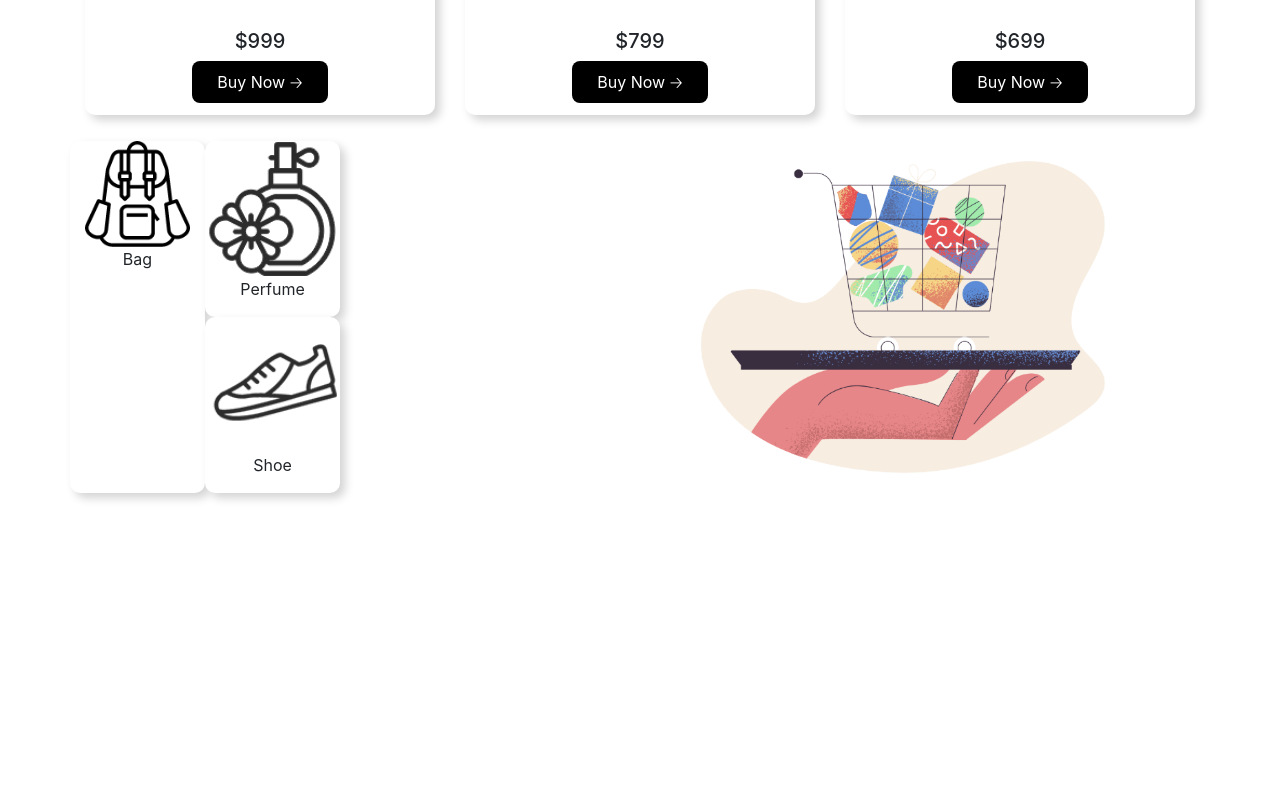
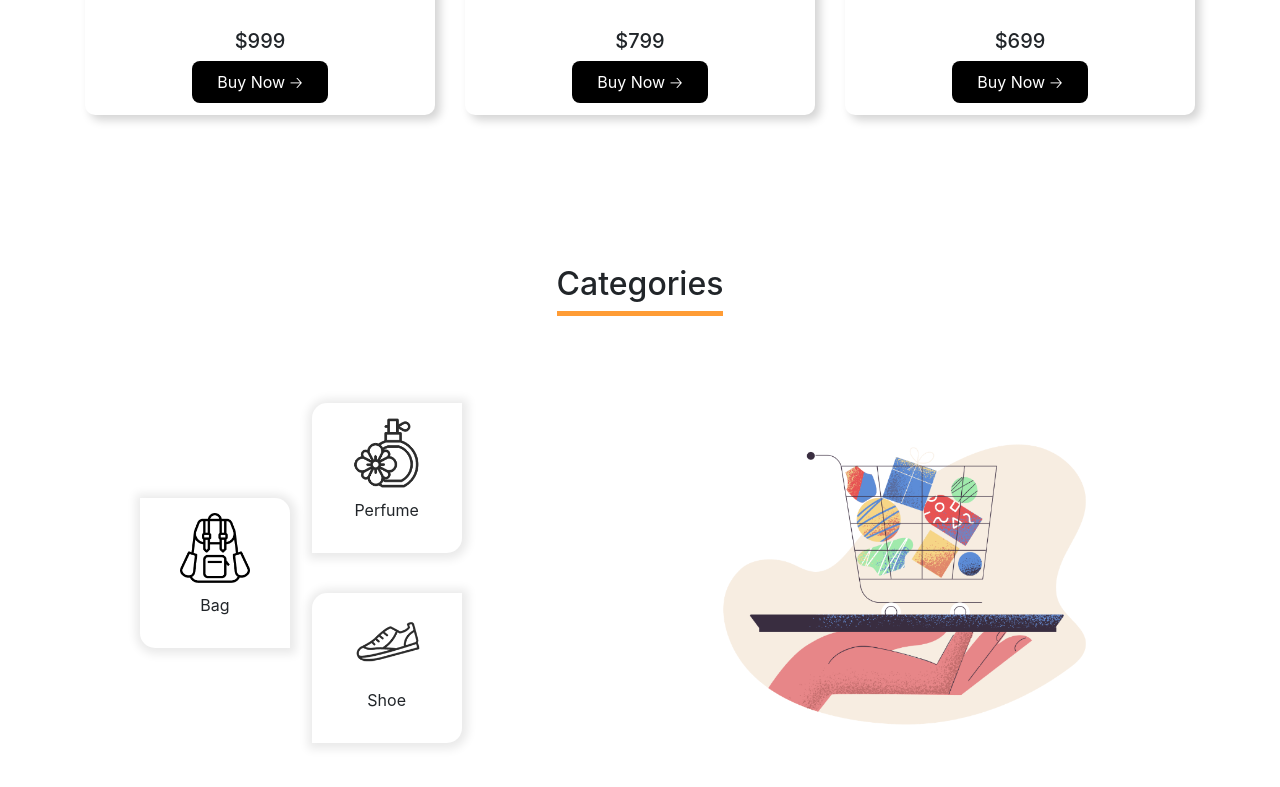
Before and after one commit to sabuz796/hot-gadgets, a plain HTML site: page index.html in a window 1280 px wide. Shown: the part 1808-2595 px from the top of the page. Before the commit the page ends 2327 px from the top, so only its background shows below. Drawn offline with nearby package versions, Linux system fonts and the light colour scheme.

Commit message:
finished

```diff
--- a/css/style.css
+++ b/css/style.css
@@ -1,18 +1,16 @@
 .card-footer {
-  background-color:transparent;
+	background-color: transparent;
 	border: none;
 }
-.card{
+.card {
 	border: none;
 	box-shadow: 5px 5px 10px lightgrey;
 	border-radius: 10px;
-
 }
-.card img{
+.card img {
 	width: 200px;
-
 }
-.card-deck{
+.card-deck {
 	text-align: center;
 }
 .see-all {
@@ -20,7 +18,7 @@
 	color: orange;
 	margin-top: 100px;
 }
-.buy-now-button{
+.buy-now-button {
 	/* background-image: linear-gradient(to bottom, #30475e 0%, #1b262c 100%); */
 	color: white;
 	border: none;
@@ -34,23 +32,74 @@
 	width: 45px;
 	height: 10px;
 	/* border: 5px solid black; */
-    background-image: linear-gradient(45deg, #FF9C35, #FFD019);
+	background-image: linear-gradient(45deg, #ff9c35, #ffd019);
 }
-.carousel-indicators li{
+.carousel-indicators li {
 	border-radius: 50px;
 	width: 20px;
 	height: 8px;
 	background-color: lightgrey;
 	border-top: 0px solid transparent;
 	border-bottom: 0px solid transparent;
+}
+.categories img {
+	width: 100%;
+}
+.card-d {
+	padding: 50px 60px;
+}
+.bag-card {
+	padding: 50px 60px;
+}
+
+/* fix */
+.container.cat-section {
+	padding: 150px 70px;
+}
+
+.cat-section h2{
+	margin-bottom: 100px;
+
 
 }
-.categories img{
-  width: 100%;
+.span{
+	border-bottom: 5px solid #ff9c35;
+	padding-bottom: 8px;
 }
-.card-d{
-  padding: 50px 60px;
+
+.cat {
+	background: #ffff;
+	box-shadow: 1px 1px 10px 5px #eaeaea;
+	text-align: center;
+	width: 150px;
+	height: 150px;
+	padding: 15px;
+	margin-bottom: 40px;
+
 }
-.bag-card{
-  padding: 50px 60px;
+
+.cat-border-1{
+	border-top-right-radius: 15px;
+	border-bottom-left-radius: 15px;
 }
+
+.cat-border-2{
+	border-top-left-radius: 15px;
+	border-bottom-right-radius: 15px;
+}
+
+.cat-border-3{
+	border-top-left-radius: 15px;
+	border-bottom-right-radius: 15px;
+}
+
+.cat img {
+	height: 70px;
+	text-align: center;
+	margin-bottom: 10px;
+}
+
+.thumbnail img {
+	max-width: 100%;
+	height: auto;
+}
--- a/index.html
+++ b/index.html
@@ -2,11 +2,11 @@
 <html lang="en">
 
 <head>
-  <meta charset="UTF-8">
-  <meta name="viewport" content="width=device-width, initial-scale=1.0">
-  <meta http-equiv="X-UA-Compatible" content="ie=edge">
-  <link rel="stylesheet" href="https://stackpath.bootstrapcdn.com/bootstrap/4.4.1/css/bootstrap.min.css" integrity="sha384-Vkoo8x4CGsO3+Hhxv8T/Q5PaXtkKtu6ug5TOeNV6gBiFeWPGFN9MuhOf23Q9Ifjh" crossorigin="anonymous">
-  <link rel="stylesheet" href="css/style.css">
+	<meta charset="UTF-8" />
+	<meta name="viewport" content="width=device-width, initial-scale=1.0" />
+	<meta http-equiv="X-UA-Compatible" content="ie=edge" />
+	<link rel="stylesheet" href="https://stackpath.bootstrapcdn.com/bootstrap/4.4.1/css/bootstrap.min.css" integrity="sha384-Vkoo8x4CGsO3+Hhxv8T/Q5PaXtkKtu6ug5TOeNV6gBiFeWPGFN9MuhOf23Q9Ifjh" crossorigin="anonymous" />
+	<link rel="stylesheet" href="css/style.css" />
 	<title>Hot Gadgets</title>
 </head>
 
@@ -15,7 +15,7 @@
 	<div class="container">
 		<nav class="navbar navbar-expand-lg navbar-light bg-light">
 			<a class="navbar-brand" href="#">
-        <img src="images/logo.png" alt="">
+				<img src="images/logo.png" alt="" />
 			</a>
 			<button class="navbar-toggler" type="button" data-toggle="collapse" data-target="#navbarNavAltMarkup" aria-controls="navbarNavAltMarkup" aria-expanded="false" aria-label="Toggle navigation">
 				<span class="navbar-toggler-icon"></span>
@@ -41,15 +41,19 @@
 				<li data-target="#carouselExampleIndicators" data-slide-to="2"></li>
 			</ol>
 			<div class="carousel-inner">
-        <div class="carousel-item active">\
+				<div class="carousel-item active">
+					\
 					<div class="row d-flex  align-items-center">
 						<div class="col-md-6">
 							<h1>Mackbook Pro</h1>
-              <p>Contrary to popular belief, Lorem Ipsum is not simply random text. It has roots in a piece of classical Latin literature.</p>
-              <button class="buy-now-button">Buy Now &#129122; </button>
+							<p>
+								Contrary to popular belief, Lorem Ipsum is not simply random
+								text. It has roots in a piece of classical Latin literature.
+							</p>
+							<button class="buy-now-button">Buy Now &#129122;</button>
 						</div>
 						<div class="col-md-6">
-              <img src="images/banner-products/slider-2.png" class="d-block w-100" alt="...">
+							<img src="images/banner-products/slider-2.png" class="d-block w-100" alt="..." />
 						</div>
 					</div>
 				</div>
@@ -57,11 +61,14 @@
 					<div class="row align-items-center">
 						<div class="col-md-6">
 							<h1>Mackbook Pro</h1>
-              <p>Contrary to popular belief, Lorem Ipsum is not simply random text. It has roots in a piece of classical Latin literature.</p>
-              <button class="buy-now-button">Buy Now &#129122; </button>
+							<p>
+								Contrary to popular belief, Lorem Ipsum is not simply random
+								text. It has roots in a piece of classical Latin literature.
+							</p>
+							<button class="buy-now-button">Buy Now &#129122;</button>
 						</div>
 						<div class="col-md-6">
-              <img src="images/banner-products/slider-1.png" class="d-block w-100" alt="...">
+							<img src="images/banner-products/slider-1.png" class="d-block w-100" alt="..." />
 						</div>
 					</div>
 				</div>
@@ -69,11 +76,14 @@
 					<div class="row align-items-center">
 						<div class="col-md-6">
 							<h1>Mackbook Pro</h1>
-              <p>Contrary to popular belief, Lorem Ipsum is not simply random text. It has roots in a piece of classical Latin literature.</p>
-              <button class="buy-now-button">Buy Now &#129122; </button>
+							<p>
+								Contrary to popular belief, Lorem Ipsum is not simply random
+								text. It has roots in a piece of classical Latin literature.
+							</p>
+							<button class="buy-now-button">Buy Now &#129122;</button>
 						</div>
 						<div class="col-md-6">
-              <img src="images/banner-products/slider-3.png" class="d-block w-100" alt="...">
+							<img src="images/banner-products/slider-3.png" class="d-block w-100" alt="..." />
 						</div>
 					</div>
 				</div>
@@ -99,32 +109,41 @@
 		</div>
 		<div class="card-deck">
 			<div class="card">
-        <img class="mx-auto" src="images/phone/phone-2.png" class="card-img-top" alt="...">
+				<img class="mx-auto" src="images/phone/phone-2.png" class="card-img-top" alt="..." />
 				<div class="card-body">
 					<h5 class="card-title">Card title</h5>
-          <p class="card-text">Lorem ipsum dolor sit amet, consectetur adipisicing elit. Numquam, eius.</p>
+					<p class="card-text">
+						Lorem ipsum dolor sit amet, consectetur adipisicing elit. Numquam,
+						eius.
+					</p>
 				</div>
 				<div class="card-footer">
 					<h5>$999</h5>
-          <button class="buy-now-button">Buy Now &#129122; </button>
+					<button class="buy-now-button">Buy Now &#129122;</button>
 				</div>
 			</div>
 			<div class="card">
-        <img class="mx-auto" src="images/phone/phone-3.png" class="card-img-top" alt="...">
+				<img class="mx-auto" src="images/phone/phone-3.png" class="card-img-top" alt="..." />
 				<div class="card-body">
 					<h5 class="card-title">Card title</h5>
-          <p class="card-text">Lorem ipsum dolor sit amet, consectetur adipisicing elit. Esse, quasi.</p>
+					<p class="card-text">
+						Lorem ipsum dolor sit amet, consectetur adipisicing elit. Esse,
+						quasi.
+					</p>
 				</div>
 				<div class="card-footer">
 					<h5>$799</h5>
-          <button class="buy-now-button">Buy Now &#129122; </button>
+					<button class="buy-now-button">Buy Now &#129122;</button>
 				</div>
 			</div>
 			<div class="card">
-        <img class="mx-auto" src="images/phone/phone-1.png" class="card-img-top" alt="...">
+				<img class="mx-auto" src="images/phone/phone-1.png" class="card-img-top" alt="..." />
 				<div class="card-body">
 					<h5 class="card-title">Card title</h5>
-          <p class="card-text">Lorem ipsum dolor sit amet, consectetur adipisicing elit. Porro, eum.</p>
+					<p class="card-text">
+						Lorem ipsum dolor sit amet, consectetur adipisicing elit. Porro,
+						eum.
+					</p>
 				</div>
 				<div class="card-footer">
 					<h5>$699</h5>
@@ -145,32 +164,41 @@
 		</div>
 		<div class="card-deck">
 			<div class="card">
-        <img class="mx-auto" src="images/laptop/product-1.png" class="card-img-top" alt="...">
+				<img class="mx-auto" src="images/laptop/product-1.png" class="card-img-top" alt="..." />
 				<div class="card-body">
 					<h5 class="card-title">Card title</h5>
-          <p class="card-text">Lorem ipsum dolor sit amet, consectetur adipisicing elit. Numquam, eius.</p>
+					<p class="card-text">
+						Lorem ipsum dolor sit amet, consectetur adipisicing elit. Numquam,
+						eius.
+					</p>
 				</div>
 				<div class="card-footer">
 					<h5>$999</h5>
-          <button class="buy-now-button">Buy Now &#129122; </button>
+					<button class="buy-now-button">Buy Now &#129122;</button>
 				</div>
 			</div>
 			<div class="card">
-        <img class="mx-auto" src="images/laptop/product-2.png" class="card-img-top" alt="...">
+				<img class="mx-auto" src="images/laptop/product-2.png" class="card-img-top" alt="..." />
 				<div class="card-body">
 					<h5 class="card-title">Card title</h5>
-          <p class="card-text">Lorem ipsum dolor sit amet, consectetur adipisicing elit. Esse, quasi.</p>
+					<p class="card-text">
+						Lorem ipsum dolor sit amet, consectetur adipisicing elit. Esse,
+						quasi.
+					</p>
 				</div>
 				<div class="card-footer">
 					<h5>$799</h5>
-          <button class="buy-now-button">Buy Now &#129122; </button>
+					<button class="buy-now-button">Buy Now &#129122;</button>
 				</div>
 			</div>
 			<div class="card">
-        <img class="mx-auto" src="images/laptop/product-3.png" class="card-img-top" alt="...">
+				<img class="mx-auto" src="images/laptop/product-3.png" class="card-img-top" alt="..." />
 				<div class="card-body">
 					<h5 class="card-title">Card title</h5>
-          <p class="card-text">Lorem ipsum dolor sit amet, consectetur adipisicing elit. Porro, eum.</p>
+					<p class="card-text">
+						Lorem ipsum dolor sit amet, consectetur adipisicing elit. Porro,
+						eum.
+					</p>
 				</div>
 				<div class="card-footer">
 					<h5>$699</h5>
@@ -184,30 +212,52 @@
 
 	<!-- categories start -->
 
-  <div class="container categories">
+	<!-- <div class="container categories">
 			<div class="row d-flex  align-items-center">
 				<div class="row col-md-6">
 					<div class="card text-center col-md-3">
-          <img src="images/categories/bag.png" alt="">
+						<img src="images/categories/bag.png" alt="" />
 						<p>Bag</p>
 					</div>
 					<div class="col-md-3">
-          <div class="row card text-center">
-            <img src="images/categories/perfume.png" alt="">
+						<div class="row card text-center"></div>
+						<div class="row card text-center"></div>
+					</div>
+				</div>
+				<div class=" col-md-6"></div>
+			</div>
+		</div> -->
+
+	<div class="container cat-section">
+		<h2 class="text-center"><span class="span">Categories</span></h2>
+		<div class="row">
+			<div class="col-md-4">
+				<div class="row text-center d-flex align-items-center">
+					<div class="col-md-6">
+						<div class="cat cat-border-1">
+							<img src="images/categories/bag.png" alt="" />
+							<p>Bag</p>
+						</div>
+					</div>
+					<div class="col-md-6">
+						<div class="cat cat-border-2">
+							<img src="images/categories/perfume.png" alt="" />
 							<p>Perfume</p>
 						</div>
-          <div class="row card text-center">
-            <img src="images/categories/shoe.png" alt="">
+						<div class="cat cat-border-3">
+							<img src="images/categories/shoe.png" alt="" />
 							<p>Shoe</p>
 						</div>
 					</div>
 				</div>
-      <div class=" col-md-6">
-        <img src="images/categories/pale-order.png" alt="">
+			</div>
+			<div class="col-md-6 offset-md-2">
+				<div class="thumbnail">
+					<img src="images/categories/pale-order.png" alt="" />
 				</div>
 			</div>
 		</div>
-
+	</div>
 
 	<!-- categories end -->
 
@@ -216,8 +266,6 @@
 	<!-- <img src="images/categories/shoe.png" alt=""> -->
 	<!-- <img  src="images/categories/pale-order.png" alt=""> -->
 
-
-
 	<script src="https://code.jquery.com/jquery-3.4.1.slim.min.js" integrity="sha384-J6qa4849blE2+poT4WnyKhv5vZF5SrPo0iEjwBvKU7imGFAV0wwj1yYfoRSJoZ+n" crossorigin="anonymous"></script>
 	<script src="https://cdn.jsdelivr.net/npm/popper.js@1.16.0/dist/umd/popper.min.js" integrity="sha384-Q6E9RHvbIyZFJoft+2mJbHaEWldlvI9IOYy5n3zV9zzTtmI3UksdQRVvoxMfooAo" crossorigin="anonymous"></script>
 	<script src="https://stackpath.bootstrapcdn.com/bootstrap/4.4.1/js/bootstrap.min.js" integrity="sha384-wfSDF2E50Y2D1uUdj0O3uMBJnjuUD4Ih7YwaYd1iqfktj0Uod8GCExl3Og8ifwB6" crossorigin="anonymous"></script>
```
Also changed, not shown: dffdfd.html (deleted). Lines whose indentation alone changed are shown as unchanged.
